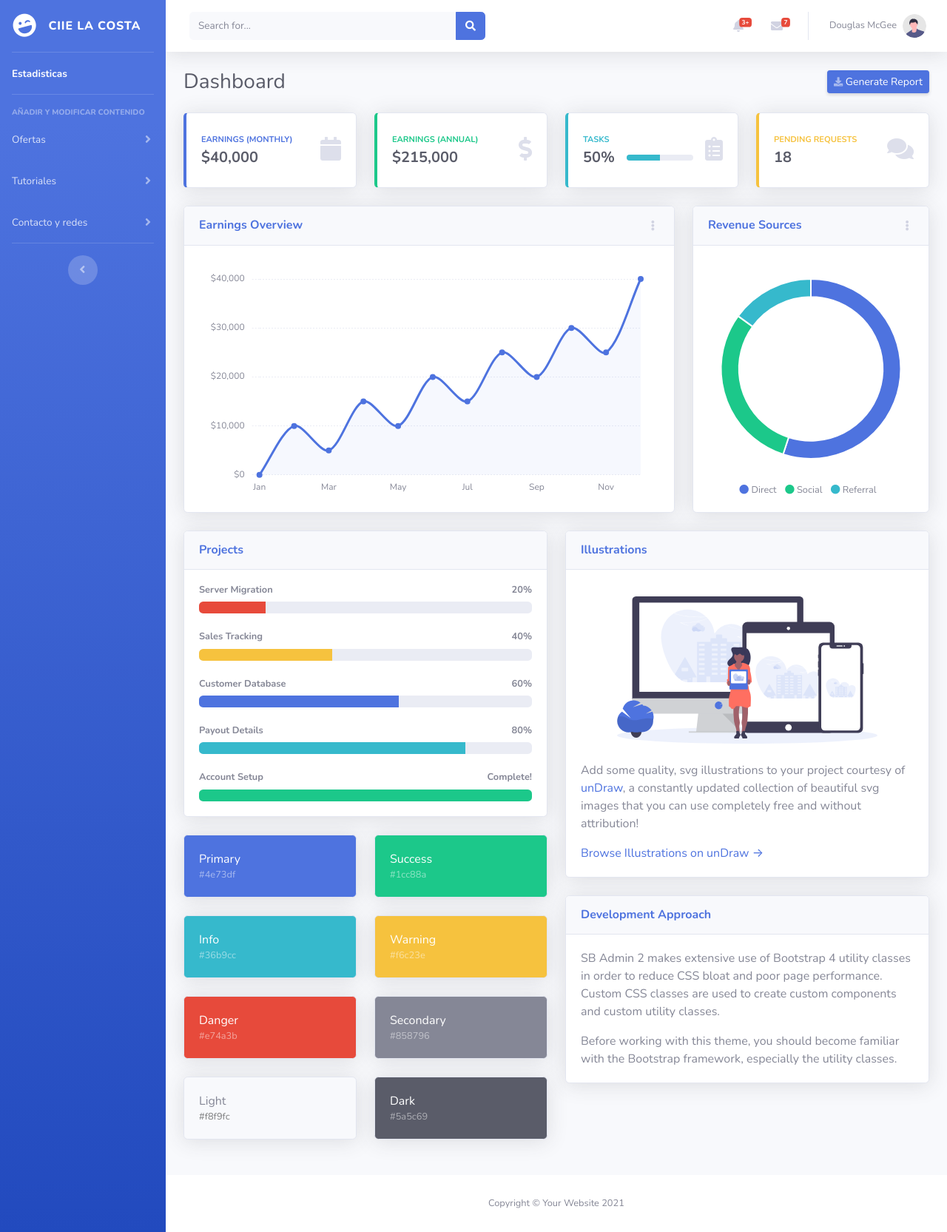
After one commit to marcosrossetti/ciie-la-costa, a PHP site: page /admin/index.php in a window 1280 px wide. The commit adds this page. Shown: the whole page at 74% size. Run offline with PHP 8.4, Linux system fonts and the light colour scheme; some libraries are stand-ins or nearby versions.

Commit message:
pase todo a php y agrege el modulo de slidebar

```diff
--- a/admin/index.html
+++ b/admin/index.php
@@ -9,7 +9,7 @@
     <meta name="description" content="">
     <meta name="author" content="">
 
-    <title>SB Admin 2 - Dashboard</title>
+    <title>Administrador - CIIE</title>
 
     <!-- Custom fonts for this template-->
     <link href="vendor/fontawesome-free/css/all.min.css" rel="stylesheet" type="text/css">
--- /dev/null
+++ b/admin/modulos/slidebar.php
@@ -0,0 +1,84 @@
+<ul class="navbar-nav bg-gradient-primary sidebar sidebar-dark accordion" id="accordionSidebar">
+
+            <!-- Sidebar - Brand -->
+            <a class="sidebar-brand d-flex align-items-center justify-content-center" href="index.html">
+                <div class="sidebar-brand-icon rotate-n-15">
+                    <i class="fas fa-laugh-wink"></i>
+                </div>
+                <div class="sidebar-brand-text mx-3">CIIE La Costa</div>
+            </a>
+
+            <!-- Divider -->
+            <hr class="sidebar-divider my-0">
+
+            <!-- Nav Item - Dashboard -->
+            <li class="nav-item active">
+                <a class="nav-link" href="index.html">
+                    <span>Estadisticas</span></a>
+            </li>
+
+            <!-- Divider -->
+            <hr class="sidebar-divider">
+
+            <!-- Heading -->
+            <div class="sidebar-heading">
+                Añadir  y modificar contenido
+            </div>
+
+            <!-- Nav Item - Pages Collapse Menu -->
+            <li class="nav-item">
+                <a class="nav-link collapsed" href="#" data-toggle="collapse" data-target="#collapseTwo"
+                    aria-expanded="true" aria-controls="collapseTwo">
+                    <span>Ofertas</span>
+                </a>
+                <div id="collapseTwo" class="collapse" aria-labelledby="headingTwo" data-parent="#accordionSidebar">
+                    <div class="bg-white py-2 collapse-inner rounded">
+                        <h6 class="collapse-header">Custom Components:</h6>
+                        <a class="collapse-item" href="buttons.html">Buttons</a>
+                        <a class="collapse-item" href="cards.html">Cards</a>
+                    </div>
+                </div>
+            </li>
+
+            <!-- Nav Item - Pages Collapse Menu -->
+            <li class="nav-item">
+                <a class="nav-link collapsed" href="#" data-toggle="collapse" data-target="#collapseTwo"
+                    aria-expanded="true" aria-controls="collapseTwo">
+                    <span>Tutoriales</span>
+                </a>
+                <div id="collapseTwo" class="collapse" aria-labelledby="headingTwo" data-parent="#accordionSidebar">
+                    <div class="bg-white py-2 collapse-inner rounded">
+                        <h6 class="collapse-header">Custom Components:</h6>
+                        <a class="collapse-item" href="buttons.html">Buttons</a>
+                        <a class="collapse-item" href="cards.html">Cards</a>
+                    </div>
+                </div>
+            </li>
+
+            <!-- Nav Item - Utilities Collapse Menu -->
+            <li class="nav-item">
+                <a class="nav-link collapsed" href="#" data-toggle="collapse" data-target="#collapseUtilities"
+                    aria-expanded="true" aria-controls="collapseUtilities">
+                    <span>Contacto y redes</span>
+                </a>
+                <div id="collapseUtilities" class="collapse" aria-labelledby="headingUtilities"
+                    data-parent="#accordionSidebar">
+                    <div class="bg-white py-2 collapse-inner rounded">
+                        <h6 class="collapse-header">Custom Utilities:</h6>
+                        <a class="collapse-item" href="utilities-color.html">Colors</a>
+                        <a class="collapse-item" href="utilities-border.html">Borders</a>
+                        <a class="collapse-item" href="utilities-animation.html">Animations</a>
+                        <a class="collapse-item" href="utilities-other.html">Other</a>
+                    </div>
+                </div>
+            </li>
+
+            <!-- Divider -->
+            <hr class="sidebar-divider">
+
+            <!-- Sidebar Toggler (Sidebar) -->
+            <div class="text-center d-none d-md-inline">
+                <button class="rounded-circle border-0" id="sidebarToggle"></button>
+            </div>
+
+        </ul>
```
Also changed, not shown: other parts of admin/index.php (+1 -115 lines), admin/blank.php (renamed from admin/blank.html), admin/login.php (renamed from admin/login.html), admin/tables.php (renamed from admin/tables.html).
